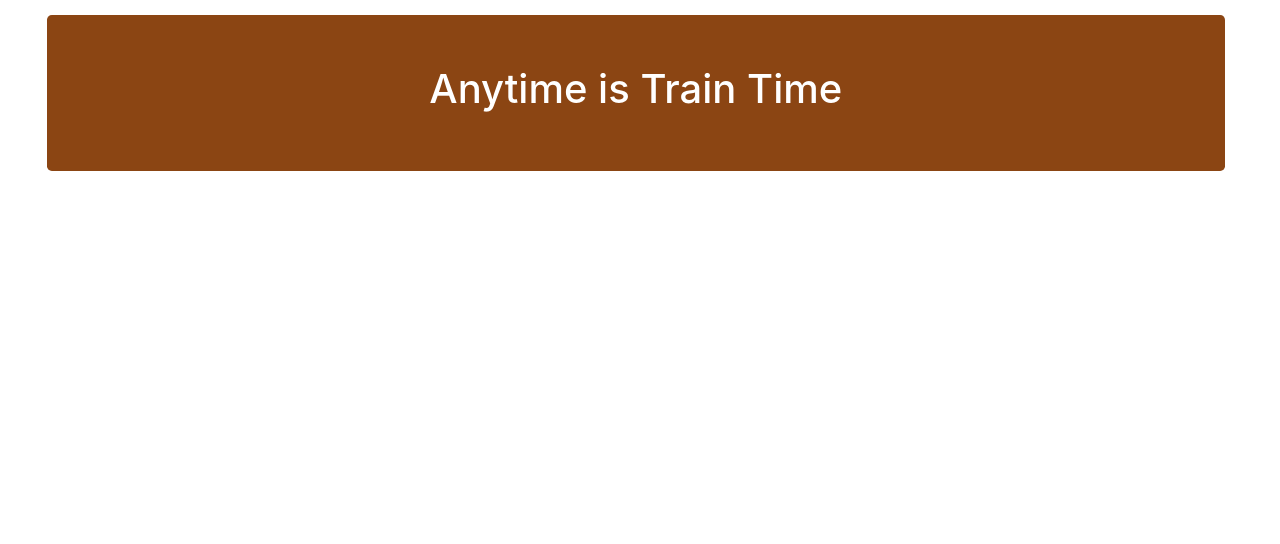
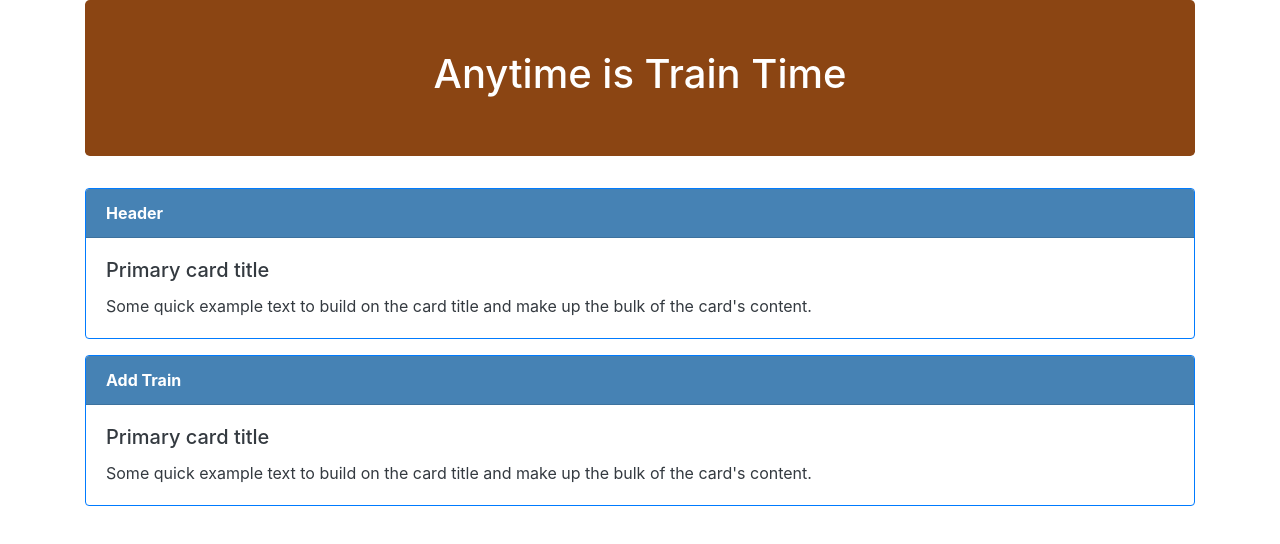
Before and after one commit to djulaton/Train-Scheduler, a plain HTML site: page index.html in a window 1280 px wide. Drawn offline with nearby package versions, Linux system fonts and the light colour scheme.

Commit message:
more stuff to add

```diff
--- a/assets/css/style.css
+++ b/assets/css/style.css
@@ -1,9 +1,18 @@
 .jumbotron {
     background-color: saddlebrown;
     padding: 50px;
-    width: 92%;
+    /* width: 92%; */
     text-align: center;
     color: white;
-    margin-left: 47px;
-    margin-top: 15px;
+    margin: 10px, auto;
 }
+
+.card-header {
+    background-color: steelblue;
+    color: white;
+    font-weight: bold;
+}
+
+.card {
+    width: 100%;
+}
--- a/index.html
+++ b/index.html
@@ -15,9 +15,31 @@
 </head>
 <body>
 
+    <div class="container">
     <div class="jumbotron">
         <h1>Anytime is Train Time</h1>
     </div>
+</div>
+
+    <div class="container">
+    <div class="card border-primary mb-3">
+        <div class="card-header">Header</div>
+        <div class="card-body text-dark">
+          <h5 class="card-title">Primary card title</h5>
+          <p class="card-text">Some quick example text to build on the card title and make up the bulk of the card's content.</p>
+        </div>
+      </div>
+    </div>
+
+    <div class="container">
+        <div class="card border-primary mb-3">
+            <div class="card-header">Add Train</div>
+            <div class="card-body text-dark">
+              <h5 class="card-title">Primary card title</h5>
+              <p class="card-text">Some quick example text to build on the card title and make up the bulk of the card's content.</p>
+            </div>
+          </div>
+        </div>
 
 
     <!-- jQuery -->
```
